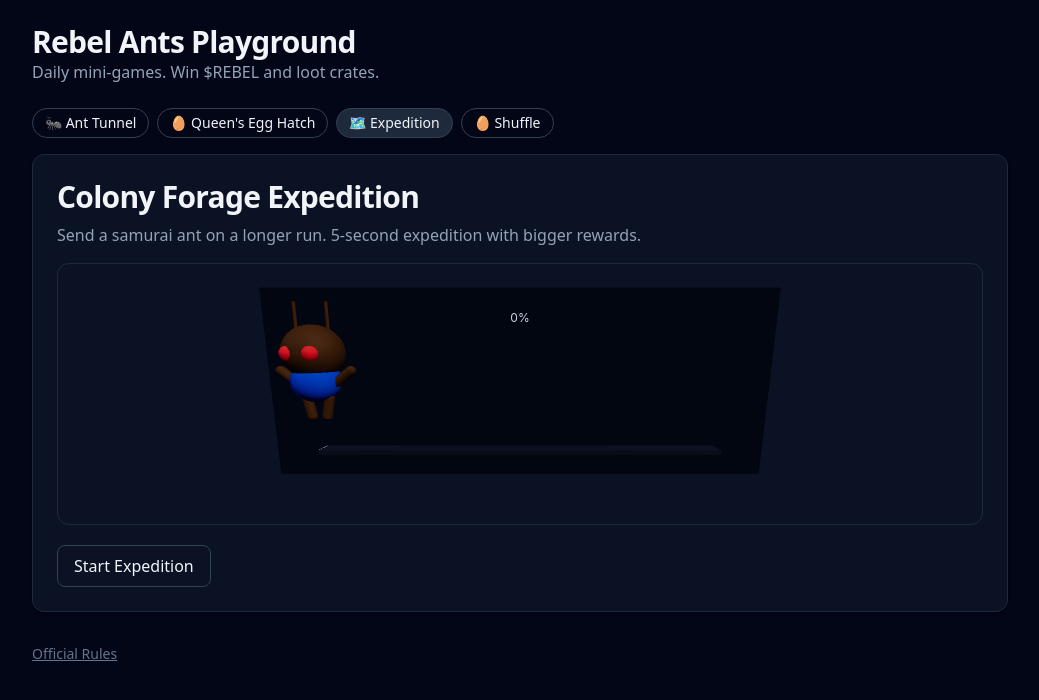
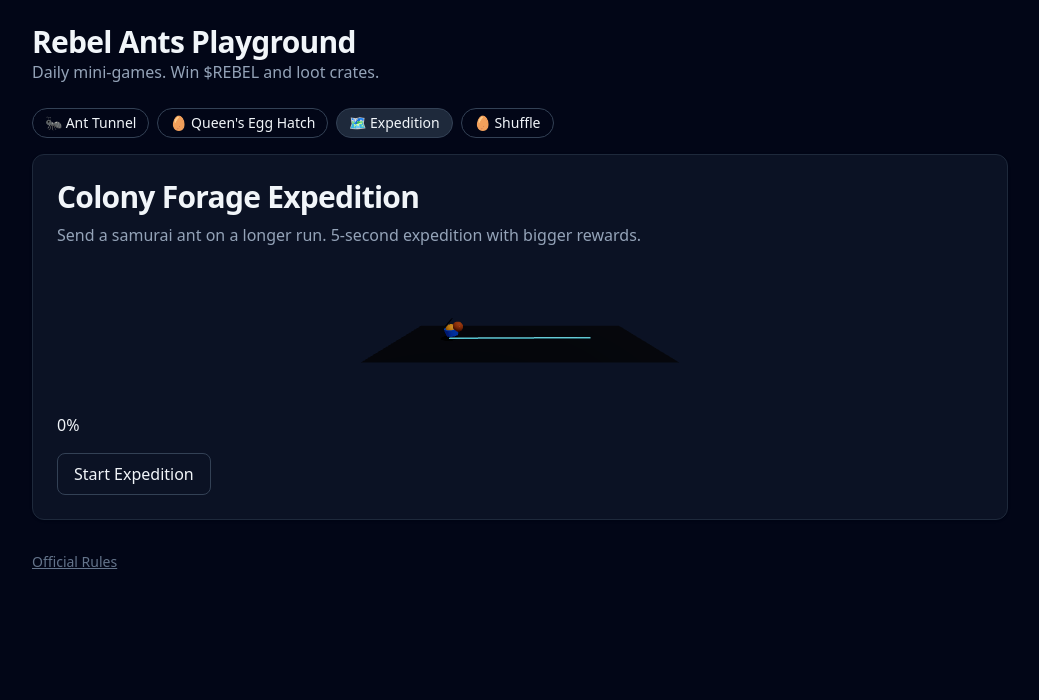
Before and after one commit to D1stknight/rebelants-playground, a Next.js app: page / in a window 1280 px wide. Both pictures are taken after a click on the button "🗺️ Expedition". Shown: the top 700 px of the page, without its empty margins (120-1159 px from the left). Built offline with nearby package versions, Linux system fonts and the light colour scheme.

Commit message:
Update Expedition3D.tsx

```diff
--- a/components/Expedition3D.tsx
+++ b/components/Expedition3D.tsx
@@ -1,214 +1,108 @@
-import React, { useEffect, useMemo, useRef, useState } from 'react';
-import * as THREE from 'three';
-import { Canvas, useFrame } from '@react-three/fiber';
-import { Html } from '@react-three/drei';
+import React, { useEffect, useRef, useState } from 'react'
+import { Canvas, useFrame } from '@react-three/fiber'
+import { Float } from '@react-three/drei'
 
-type Prize =
-  | { type: 'crate'; label: 'Common Crate' | 'Rare Crate' | 'Ultra Loot Crate'; rarity: 'common' | 'rare' | 'ultra' }
-  | { type: 'none'; label: 'Nothing this time' };
+// Simple stylized 3D ant made from basic shapes
+function SamuraiAnt({ running, progress }: { running: boolean; progress: number }) {
+  const group = useRef<THREE.Group>(null!)
 
-type ModalState = { title: string; text?: string } | null;
-
-/** ---------- Tiny 3D Samurai Ant made from simple meshes (placeholder until GLB) ---------- */
-type SamuraiAntProps = { running: boolean; progress: number };
-function SamuraiAnt({ running, progress }: SamuraiAntProps) {
-  const group = useRef<THREE.Group>(null!);
-  const bob = useRef(0);
-
-  // body pieces
-  const mats = useMemo(() => {
-    return {
-      body: new THREE.MeshStandardMaterial({ color: 0x7a4b21, metalness: 0.2, roughness: 0.7 }),
-      eye: new THREE.MeshStandardMaterial({ color: 0xff3a2f, emissive: 0x7a140f, emissiveIntensity: 0.7 }),
-      cloth: new THREE.MeshStandardMaterial({ color: 0x2f6fff, metalness: 0.1, roughness: 0.9 }),
-      sword: new THREE.MeshStandardMaterial({ color: 0x999999, metalness: 0.8, roughness: 0.25 })
-    };
-  }, []);
-
-  const geom = useMemo(() => {
-    return {
-      head: new THREE.SphereGeometry(0.35, 24, 24),
-      eye: new THREE.SphereGeometry(0.09, 16, 16),
-      torso: new THREE.SphereGeometry(0.28, 18, 18),
-      limb: new THREE.CapsuleGeometry(0.06, 0.24, 8, 16),
-      sword: new THREE.BoxGeometry(0.5, 0.03, 0.03),
-      handle: new THREE.CylinderGeometry(0.04, 0.04, 0.15, 12)
-    };
-  }, []);
-
-  useFrame((_state, delta) => {
-    // subtle breathing / bobbing
-    bob.current += delta * (running ? 6 : 2);
-    const y = Math.sin(bob.current) * 0.03 + (running ? 0.02 : 0);
+  // walk bobbing + leg swing
+  useFrame((state) => {
+    const t = state.clock.getElapsedTime()
+    // bob while running, subtle idle bob otherwise
+    const amp = running ? 0.05 : 0.015
+    const speed = running ? 6 : 2
     if (group.current) {
-      group.current.position.y = y;
-      // run wobble
-      const wobble = running ? Math.sin(bob.current * 2) * 0.15 : 0;
-      group.current.rotation.z = wobble;
+      group.current.position.y = 0.18 + Math.sin(t * speed) * amp
+      group.current.rotation.z = Math.sin(t * speed * 0.5) * (running ? 0.06 : 0.02)
+      // map progress [0..1] along the track ( -2.2 .. 2.2 )
+      const x = -2.2 + progress * 4.4
+      group.current.position.x = x
     }
-  });
-
-  // horizontal position follows progress (0..1) inside the canvas logical width
-  useEffect(() => {
-    if (!group.current) return;
-    // canvas scene is -3..3 on X; keep ant inside ~[-2.6, 2.6]
-    const min = -2.6;
-    const max = 2.6;
-    const x = min + (max - min) * progress;
-    group.current.position.x = x;
-  }, [progress]);
+  })
 
   return (
-    <group ref={group} position={[-2.6, 0, 0]}>
-      {/* head */}
-      <mesh geometry={geom.head} material={mats.body} position={[0, 0.55, 0]} />
-      {/* eyes */}
-      <mesh geometry={geom.eye} material={mats.eye} position={[-0.13, 0.55, 0.28]} />
-      <mesh geometry={geom.eye} material={mats.eye} position={[0.13, 0.55, 0.28]} />
-      {/* antennae */}
-      <mesh material={mats.body} position={[-0.2, 0.95, 0]}>
-        <cylinderGeometry args={[0.02, 0.02, 0.45, 10]} />
-        <meshStandardMaterial color={0x7a4b21} />
-      </mesh>
-      <mesh material={mats.body} position={[0.2, 0.95, 0]}>
-        <cylinderGeometry args={[0.02, 0.02, 0.45, 10]} />
-        <meshStandardMaterial color={0x7a4b21} />
+    <group ref={group} position={[-2.2, 0.18, 0]}>
+      {/* body */}
+      <mesh castShadow position={[0, 0.12, 0]}>
+        <sphereGeometry args={[0.18, 32, 32]} />
+        <meshStandardMaterial color="#f59e0b" roughness={0.5} metalness={0.1} />
       </mesh>
 
-      {/* torso / gi */}
-      <mesh geometry={geom.torso} material={mats.cloth} position={[0, 0.2, 0]} />
-      {/* arms (swing when running) */}
-      <group position={[0, 0.25, 0]} rotation={[0, 0, Math.sin(bob.current) * 0.2]}>
-        <mesh geometry={geom.limb} material={mats.body} position={[-0.35, 0, 0]} rotation={[0, 0, 0.9]} />
-        <mesh geometry={geom.limb} material={mats.body} position={[0.35, 0, 0]} rotation={[0, 0, -0.9]} />
-      </group>
+      {/* head */}
+      <mesh castShadow position={[0.22, 0.22, 0]}>
+        <sphereGeometry args={[0.16, 32, 32]} />
+        <meshStandardMaterial color="#b45309" roughness={0.6} />
+      </mesh>
 
-      {/* legs */}
-      <mesh geometry={geom.limb} material={mats.body} position={[-0.12, -0.15, 0]} rotation={[0, 0, 0.2]} />
-      <mesh geometry={geom.limb} material={mats.body} position={[0.12, -0.15, 0]} rotation={[0, 0, -0.2]} />
+      {/* eyes */}
+      <mesh position={[0.28, 0.25, 0.08]}>
+        <sphereGeometry args={[0.04, 16, 16]} />
+        <meshStandardMaterial color="#ef4444" emissive="#ef4444" emissiveIntensity={0.6} />
+      </mesh>
+      <mesh position={[0.28, 0.25, -0.08]}>
+        <sphereGeometry args={[0.04, 16, 16]} />
+        <meshStandardMaterial color="#ef4444" emissive="#ef4444" emissiveIntensity={0.6} />
+      </mesh>
 
-      {/* katana on back */}
-      <mesh geometry={geom.sword} material={mats.sword} position={[0, 0.45, -0.2]} rotation={[0, 0.8, 0.1]} />
-      <mesh geometry={geom.handle} material={mats.sword} position={[-0.2, 0.4, -0.22]} rotation={[0, 0, Math.PI / 2]} />
+      {/* kimono */}
+      <mesh castShadow position={[0, 0.05, 0]}>
+        <cylinderGeometry args={[0.22, 0.18, 0.22, 24]} />
+        <meshStandardMaterial color="#2563eb" roughness={0.7} />
+      </mesh>
+
+      {/* simple sword on back */}
+      <mesh rotation={[0, 0, Math.PI / 4]} position={[-0.06, 0.36, -0.04]}>
+        <boxGeometry args={[0.36, 0.03, 0.03]} />
+        <meshStandardMaterial color="#111827" metalness={0.2} roughness={0.4} />
+      </mesh>
+
+      {/* feet */}
+      <mesh position={[0.02, -0.02, 0.08]}>
+        <boxGeometry args={[0.08, 0.04, 0.08]} />
+        <meshStandardMaterial color="#b45309" />
+      </mesh>
+      <mesh position={[0.02, -0.02, -0.08]}>
+        <boxGeometry args={[0.08, 0.04, 0.08]} />
+        <meshStandardMaterial color="#b45309" />
+      </mesh>
     </group>
-  );
+  )
 }
 
-/** ---------- Ground + progress rail ---------- */
-function Rail({ progress }: { progress: number }) {
-  const rail = useRef<THREE.Mesh>(null!);
-  const glow = useRef<THREE.Mesh>(null!);
+export default function Expedition3D() {
+  const [running, setRunning] = useState(false)
+  const [progress, setProgress] = useState(0) // 0..1
+  const [pct, setPct] = useState(0) // 0..100
 
-  useEffect(() => {
-    if (!glow.current) return;
-    // scale glow along X based on progress
-    glow.current.scale.x = Math.max(0.001, progress);
-    // move origin so it fills left-to-right
-    glow.current.position.x = -2.6 + 5.2 * (progress / 2);
-  }, [progress]);
-
-  return (
-    <group position={[0, -0.75, 0]}>
-      <mesh ref={rail} position={[0, 0, 0]}>
-        <boxGeometry args={[5.2, 0.06, 0.2]} />
-        <meshStandardMaterial color={0x2a3344} roughness={0.9} />
-      </mesh>
-      <mesh ref={glow} position={[-2.6, 0.01, 0]}>
-        <boxGeometry args={[5.2, 0.04, 0.18]} />
-        <meshStandardMaterial color={0x22cc88} emissive={0x22cc88} emissiveIntensity={0.8} />
-      </mesh>
-    </group>
-  );
-}
-
-/** ---------- The 3D scene canvas ---------- */
-function ExpeditionScene({ running, progress }: { running: boolean; progress: number }) {
-  return (
-    <Canvas
-      camera={{ position: [0, 0.6, 4], fov: 45 }}
-      style={{ width: '100%', height: 260, borderRadius: 12 }}
-      gl={{ antialias: true }}
-    >
-      {/* lights */}
-      <hemisphereLight args={[0x88aaff, 0x223355, 0.6]} />
-      <directionalLight position={[3, 3, 3]} intensity={1.2} />
-      <directionalLight position={[-3, 2, 1]} intensity={0.3} />
-
-      {/* background plane with soft gradient */}
-      <mesh position={[0, 0, -1]}>
-        <planeGeometry args={[8, 3]} />
-        <meshBasicMaterial color={0x0f1623} />
-      </mesh>
-
-      <Rail progress={progress} />
-      <SamuraiAnt running={running} progress={progress} />
-
-      {/* HUD % label */}
-      <Html position={[0, 0.95, 0]} center>
-        <div style={{ color: '#cbd5e1', fontSize: 12, fontFamily: 'Inter, system-ui, sans-serif' }}>
-          {Math.round(progress * 100)}%
-        </div>
-      </Html>
-    </Canvas>
-  );
-}
-
-/** ---------- UI wrapper + game logic ---------- */
-export default function Expedition3D() {
-  const [busy, setBusy] = useState(false);
-  const [progress, setProgress] = useState(0);
-  const [seed] = useState('guest-' + Math.random().toString(36).slice(2, 8));
-  const [modal, setModal] = useState<ModalState>(null);
-
-  async function run() {
-    if (busy) return;
-    setBusy(true);
-    setModal(null);
-    setProgress(0);
-
-    // simple 5s tween (60fps-ish)
-    const start = performance.now();
-    const duration = 5200;
-    let raf = 0;
-    const tick = (t: number) => {
-      const e = Math.min(1, (t - start) / duration);
-      // ease in-out
-      const eased = 0.5 - 0.5 * Math.cos(Math.PI * e);
-      setProgress(eased);
-      if (e < 1) {
-        raf = requestAnimationFrame(tick);
+  // smooth timer for 5s run
+  const start = () => {
+    if (running) return
+    setRunning(true)
+    setProgress(0)
+    setPct(0)
+    const dur = 5000
+    const t0 = performance.now()
+    const raf = () => {
+      const t = performance.now() - t0
+      const p = Math.min(1, t / dur)
+      setProgress(p)
+      setPct(Math.round(p * 100))
+      if (p < 1) requestAnimationFrame(raf)
+      else {
+        // done — show modal via event so we reuse existing PrizeModal
+        const ev = new CustomEvent('rebelants:prize', {
+          detail: { title: 'You found:', type: 'none' },
+        })
+        window.dispatchEvent(ev)
+        setTimeout(() => {
+          setRunning(false)
+          setProgress(0)
+          setPct(0)
+        }, 300)
       }
-    };
-    raf = requestAnimationFrame(tick);
-
-    // call API while the animation runs
-    let prize: Prize = { type: 'none', label: 'Nothing this time' };
-    try {
-      const res = await fetch('/api/expedition', {
-        method: 'POST',
-        headers: { 'Content-Type': 'application/json' },
-        body: JSON.stringify({ seed })
-      }).then((r) => r.json());
-      prize = res?.prize ?? prize;
-    } catch (e) {
-      // ignore network errors (show "nothing this time")
     }
-
-    // wait to finish bar
-    await new Promise((r) => setTimeout(r, duration));
-    cancelAnimationFrame(raf);
-    setProgress(1);
-
-    if (prize.type === 'crate') {
-      setModal({ title: prize.label });
-    } else {
-      setModal({ title: 'Nothing this time' });
-    }
-
-    // small reset pause
-    await new Promise((r) => setTimeout(r, 600));
-    setProgress(0);
-    setBusy(false);
+    requestAnimationFrame(raf)
   }
 
   return (
@@ -216,25 +110,55 @@ export default function Expedition3D() {
       <h2 className="title mb-2">Colony Forage Expedition</h2>
       <p className="subtitle mb-4">Send a samurai ant on a longer run. 5-second expedition with bigger rewards.</p>
 
-      <div className="overflow-hidden rounded-xl border border-slate-800">
-        <ExpeditionScene running={busy} progress={progress} />
-      </div>
+      <div className="exp-wrap">
+        <div className="exp-stage">
+          <Canvas
+            className="exp-canvas"
+            dpr={[1, 2]}
+            shadows
+            camera={{ position: [0, 2.2, 5.5], fov: 45 }}
+          >
+            {/* lighting */}
+            <ambientLight intensity={0.6} />
+            <directionalLight
+              position={[3, 5, 2]}
+              intensity={1.2}
+              castShadow
+              shadow-mapSize-width={1024}
+              shadow-mapSize-height={1024}
+            />
 
-      <button disabled={busy} onClick={run} className="btn btn-primary mt-5">
-        {busy ? 'Exploring…' : 'Start Expedition'}
-      </button>
+            {/* ground */}
+            <mesh rotation={[-Math.PI / 2, 0, 0]} position={[0, -0.06, 0]} receiveShadow>
+              <planeGeometry args={[8, 3]} />
+              <meshStandardMaterial color="#0b1220" roughness={0.9} />
+            </mesh>
 
-      {modal && (
-        <div className="modal" onClick={() => setModal(null)}>
-          <div className="modal-card" onClick={(e) => e.stopPropagation()}>
-            <h3 className="title mb-1">You found:</h3>
-            <p className="subtitle">{modal.title}</p>
-            <button className="btn mt-4" onClick={() => setModal(null)}>
-              Close
-            </button>
+            {/* glow strip under track */}
+            <Float speed={1.5} rotationIntensity={0.05} floatIntensity={0.02}>
+              <mesh position={[0, 0.0, 0]}>
+                <boxGeometry args={[4.6, 0.02, 0.08]} />
+                <meshStandardMaterial color="#22d3ee" emissive="#22d3ee" emissiveIntensity={0.35} />
+              </mesh>
+            </Float>
+
+            {/* the ant */}
+            <SamuraiAnt running={running} progress={progress} />
+          </Canvas>
+
+          {/* progress overlay */}
+          <div className="exp-ui">
+            <div className="exp-bar">
+              <div className="exp-bar-fill" style={{ width: `${pct}%` }} />
+            </div>
+            <div className="exp-pct">{pct}%</div>
           </div>
         </div>
-      )}
+
+        <button className="btn btn-primary mt-4" onClick={start} disabled={running}>
+          {running ? 'Marching…' : 'Start Expedition'}
+        </button>
+      </div>
     </section>
-  );
+  )
 }
```
